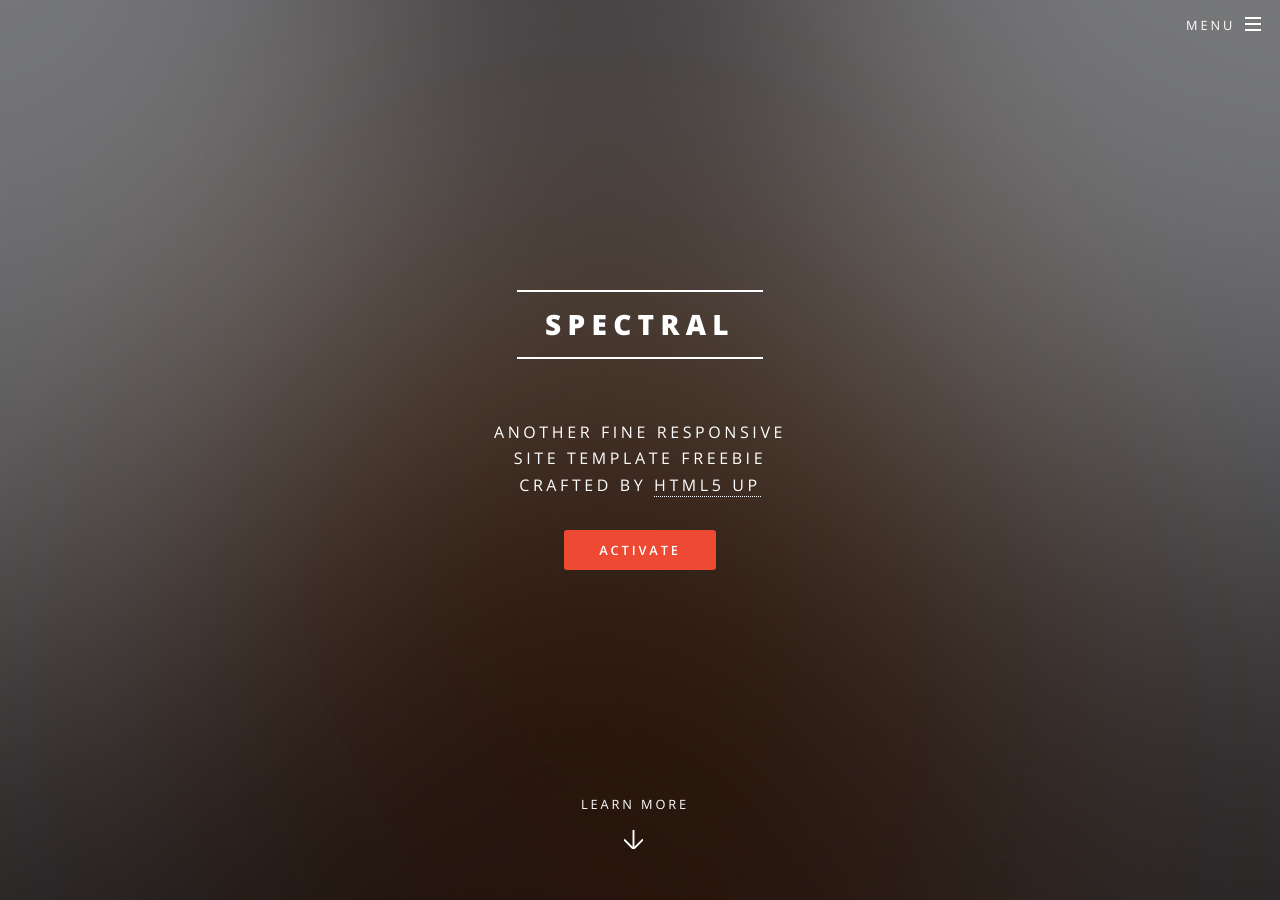
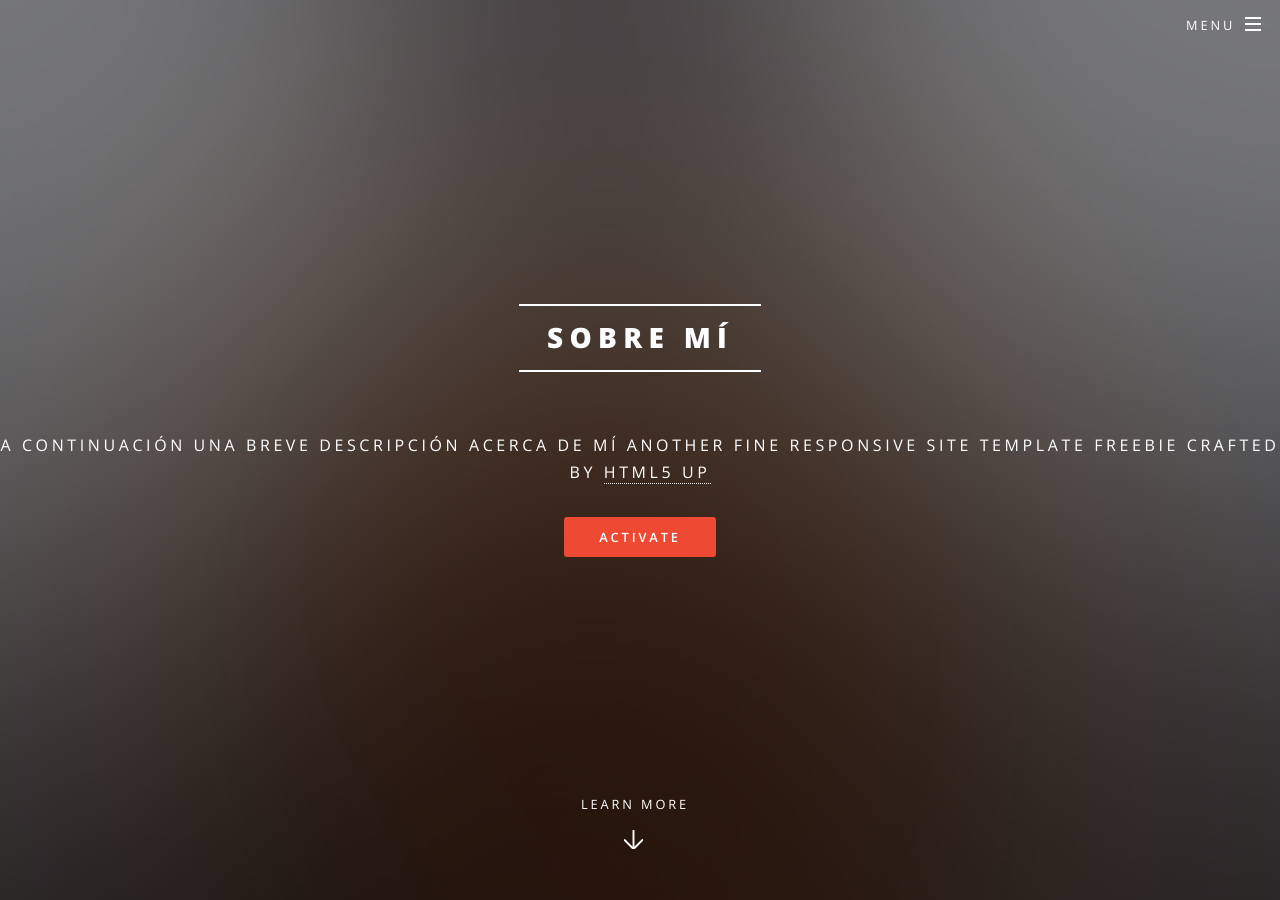
Before and after one commit to Vico2001/assa.github.io, a Jekyll site: the page built from index.html, in a window 1280 px wide and 900 px high. Built offline with Jekyll 4.4.1, drawn with Linux system fonts in a browser that asks for light colours; some of the changed lines change nothing that is shown.

Commit message:
Update _config.yml

```diff
--- a/_config.yml
+++ b/_config.yml
@@ -2,8 +2,8 @@
 #
 
 # Site settings
-title: Spectral
-description: |
+title: Sobre mí
+description: A continuación una breve descripción acerca de mí
   Another fine responsive
   site template freebie
   crafted by [HTML5 UP](http://html5up.net)
@@ -13,10 +13,10 @@
 baseurl: "" # the subpath of your site, e.g. /blog
 url: "http://yourdomain.com" # the base hostname & protocol for your site
 social:
-  twitter: https://twitter.com/<username>
-  github: https://github.com/<username>
-  linkedin-square: https://linkedin.com/in/<username>
-  facebook-official: https://facebook.com/<username>
+  twitter: https://twitter.com/Adrian91826823
+  github: https://github.com/Vico2001
+  #linkedin-square: https://linkedin.com/in/<username>
+  facebook-official: https://www.facebook.com/pg/Adrian-Coello-Beginner-Developer-107318994102574/posts/?ref=page_internal
   google-plus-square: https://plus.google.com/u/0/+<username>
   #email: /contact/
   #flickr:
```
